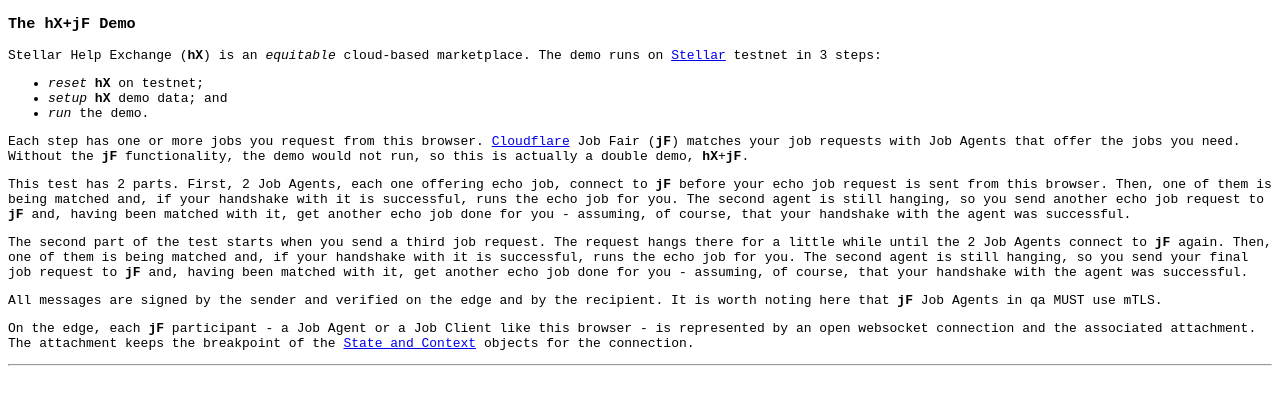
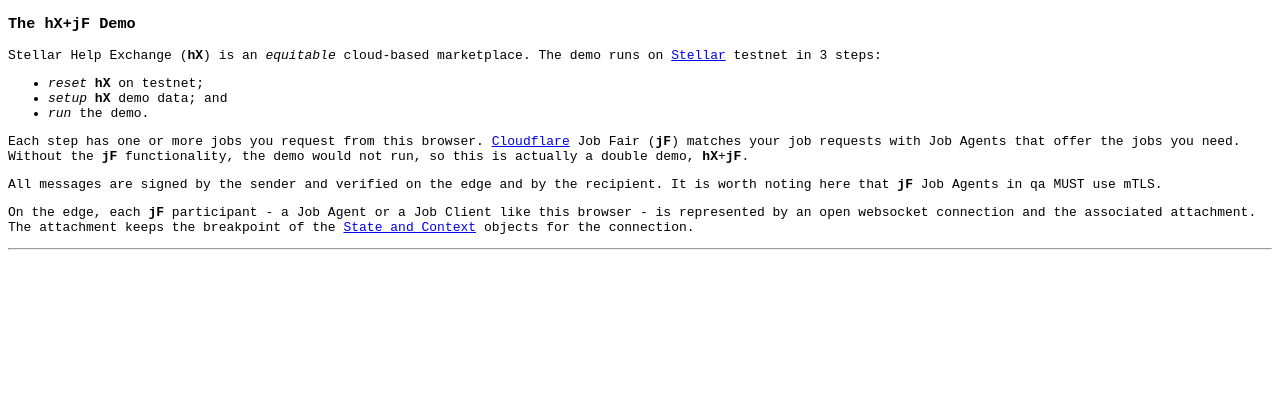
Before and after one commit to didalik/k2.hx, a plain HTML site: page demo-hbs.html in a window 1280 px wide. Drawn offline with Linux system fonts and the light colour scheme.

```diff
--- a/demo-hbs.html
+++ b/demo-hbs.html
@@ -18,14 +18,6 @@
 Each step has one or more jobs you request from this browser. <a href="https://www.cloudflare.com/">Cloudflare</a> Job Fair (<b>jF</b>) matches your job requests
 with Job Agents that offer the jobs you need. Without the <b>jF</b> functionality, the demo would not run, so this is actually a double demo, <b>hX</b>+<b>jF</b>.
 <p>
-This test has 2 parts. First, 2 Job Agents, each one offering echo job, connect to <b>jF</b> before your echo job request is sent from this browser. Then, one of them is
-being matched and, if your handshake with it is successful, runs the echo job for you. The second agent is still hanging, so you send another echo job request to
-<b>jF</b> and, having been matched with it, get another echo job done for you - assuming, of course, that your handshake with the agent was successful.
-</p><p>
-The second part of the test starts when you send a third job request. The request hangs there for a little while until the 2 Job Agents connect to <b>jF</b> again. Then,
-one of them is being matched and, if your handshake with it is successful, runs the echo job for you. The second agent is still hanging, so you send your final job request
-to <b>jF</b> and, having been matched with it, get another echo job done for you - assuming, of course, that your handshake with the agent was successful.
-</p><p>
 All messages are signed by the sender and verified on the edge and by the recipient. It is worth noting here that <b>jF</b> Job Agents in qa MUST use mTLS.
 </p><p>
 On the edge, each <b>jF</b> participant - a Job Agent or a Job Client like this browser - is represented by an open websocket connection and the associated attachment.
```
